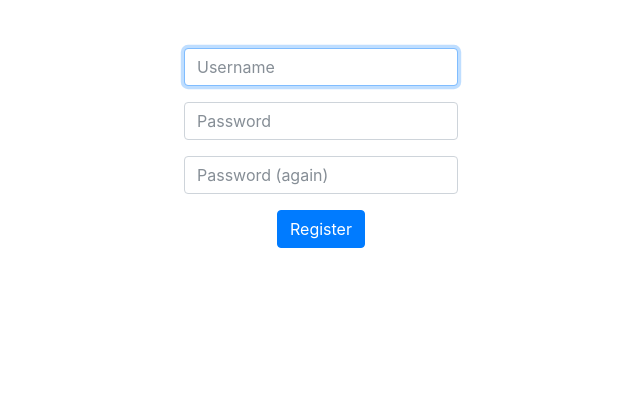
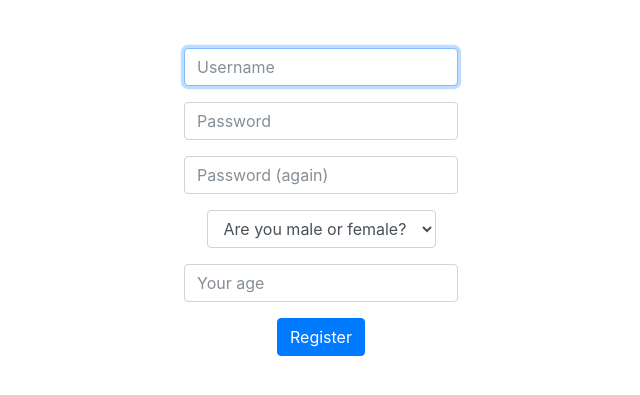
Before and after one commit to dculibrk/pathgameweb, a Flask app: page /register in a window 1280 px wide. Shown: the part 76-471 px from the top of the page, without its empty margins (319-959 px from the left). Run offline with Flask 2, Linux system fonts and the light colour scheme; some libraries are stand-ins or nearby versions.

Commit message:
a few things corrected

```diff
--- a/application.py
+++ b/application.py
@@ -181,7 +181,11 @@ def register():
             return apology("password and confirmation doesn't match", 400)
 
         name = request.form.get("username")
+        sex = request.form.get("sex")
+        age = request.form.get("age")
         new_user = User(name, generate_password_hash(request.form.get("password")))
+        new_user.sex = sex;
+        new_user.age = age;
 
         if User.query.filter(User.username == name).first() != None:
              return apology("username already exists", 400)
--- a/static/styles.css
+++ b/static/styles.css
@@ -54,6 +54,9 @@ border: 1px solid black;
 
 #dubasCanvas {
 	border: none;
-	width: 600px;
+  display: inline-block;
 	height: 600px;
+  width: 600px;
+  max-width: 100%;
+  max-height: 100%;
 }
--- a/templates/register.html
+++ b/templates/register.html
@@ -17,6 +17,18 @@
             <input class="form-control" name="confirmation" placeholder="Password (again)" type="password"/>
         </div>
 
+        <div class="form-group">
+          <select class="form-control" id="sex" name="sex" placeholder="Are you male or female?">
+              <option value="4">Prefer not to say</option>
+              <option value="3" selected>Are you male or female?</option>
+              <option value="2">Female</option>
+              <option value="1">Male</option>
+          </select>
+        </div>
+
+        <div class="form-group">
+            <input class="form-control" name="age" placeholder="Your age" type="number" size="2" min="10" />
+        </div>
 
         <button class="btn btn-primary" type="submit">Register</button>
     </form>
```
Also changed, not shown: templates/index.html (+2 -7 lines).
